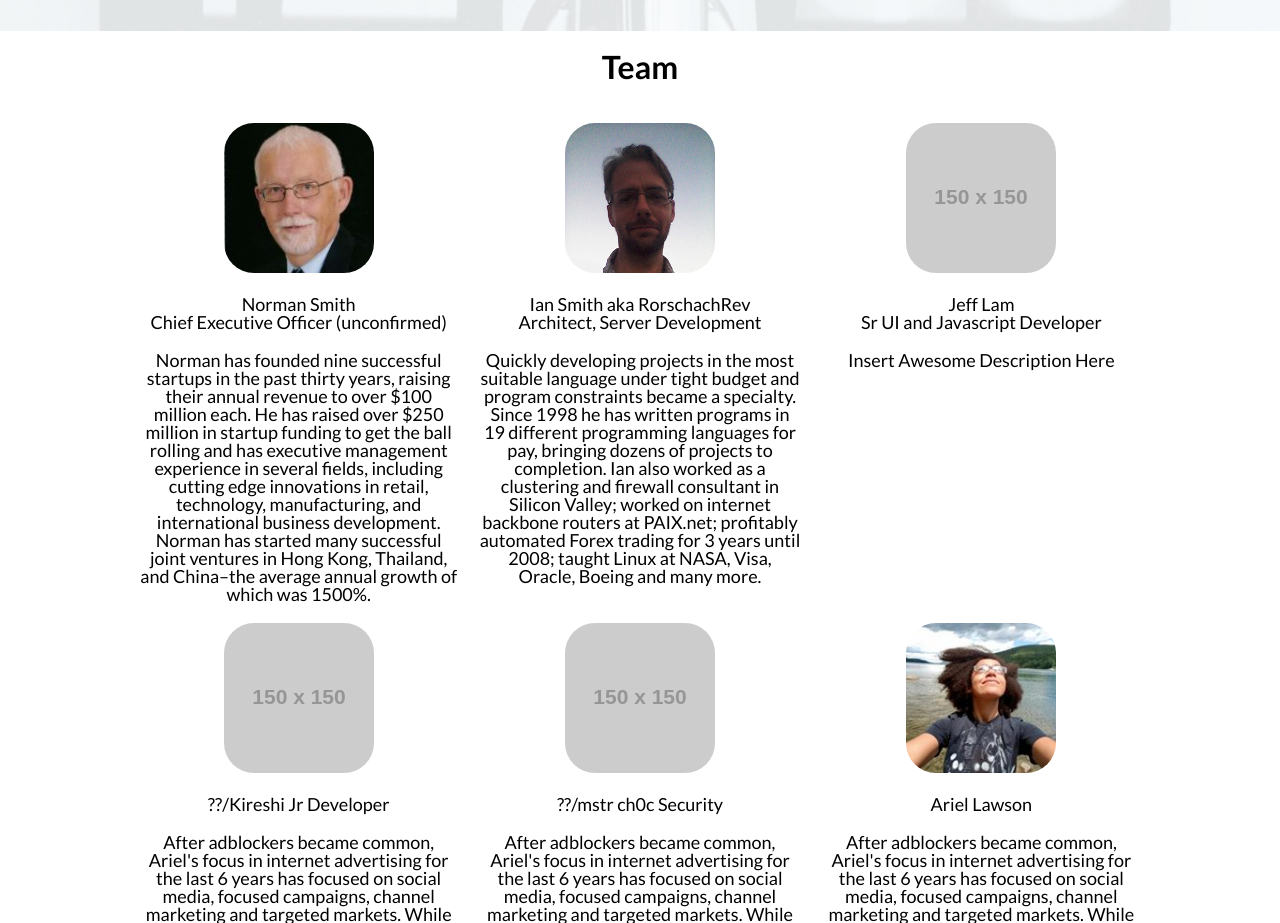
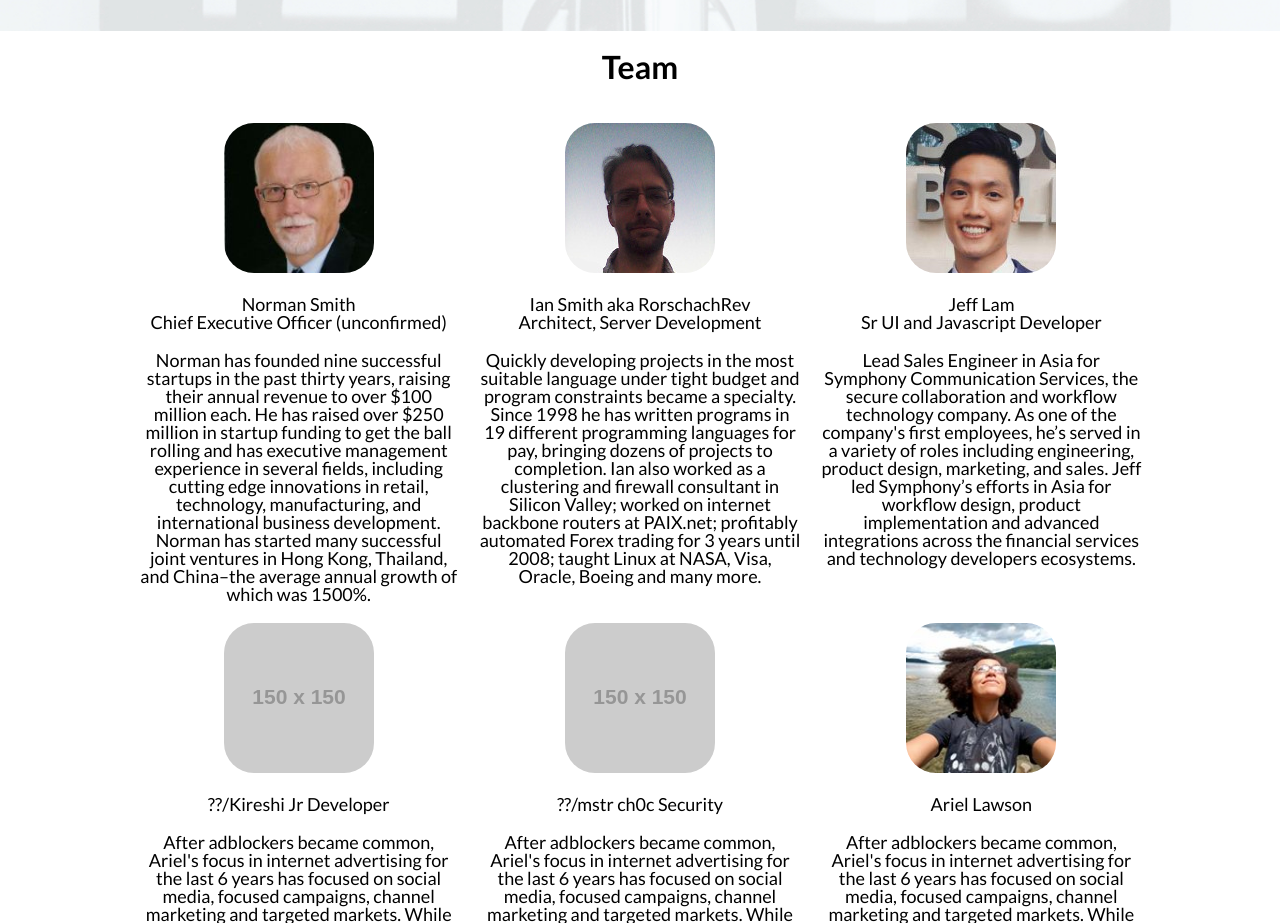
Before and after one commit to RorschachRev/MediaCoin_www, a plain HTML site: page preico_static/index2.html in a window 1280 px wide. Shown: the part 4661-5584 px from the top of the page. Drawn offline with Linux system fonts and the light colour scheme; placeholder pictures from the web are drawn by us.

Commit message:
team pics

```diff
--- a/preico_static/index2.html
+++ b/preico_static/index2.html
@@ -297,11 +297,10 @@ Additional support for cross-blockchain transactions
 	    <p>Quickly developing projects in the most suitable language under tight budget and program constraints became a specialty. Since 1998 he has written programs in 19 different programming languages for pay, bringing dozens of projects to completion. Ian also worked as a clustering and firewall consultant in Silicon Valley; worked on internet backbone routers at PAIX.net; profitably automated Forex trading for 3 years until 2008; taught Linux at NASA, Visa, Oracle, Boeing and many more.</p>
           </li>
           <li>
-            <img src="http://placehold.it/150x150.png" alt="Team">
+            <img src="img/jefflam.jpg" height="150" width="150" alt="Team">
             <p>Jeff Lam <br> Sr UI and Javascript Developer</p>
-	    <p>Insert Awesome Description Here</p>
+	    <p>Lead Sales Engineer in Asia for Symphony Communication Services, the secure collaboration and workflow technology company. As one of the company's first employees, he’s served in a variety of roles including engineering, product design, marketing, and sales. Jeff led Symphony’s efforts in Asia for workflow design, product implementation and advanced integrations across the financial services and technology developers ecosystems.</p>
           </li>
-<!-- </li><li> -->
 </ul><ul>
           <li>
             <img src="http://placehold.it/150x150.png" alt="Team">
```
Also changed, not shown: preico_static/img/jefflam.jpg (added).
